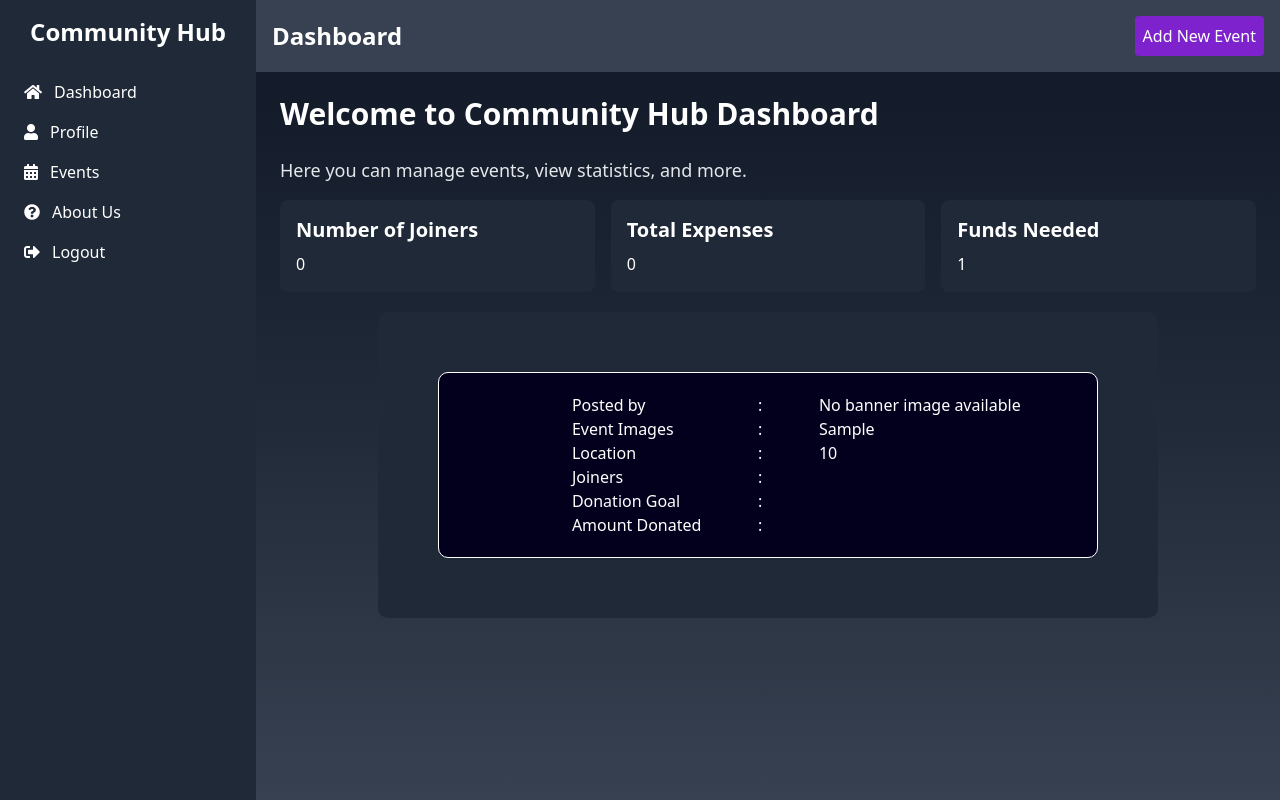
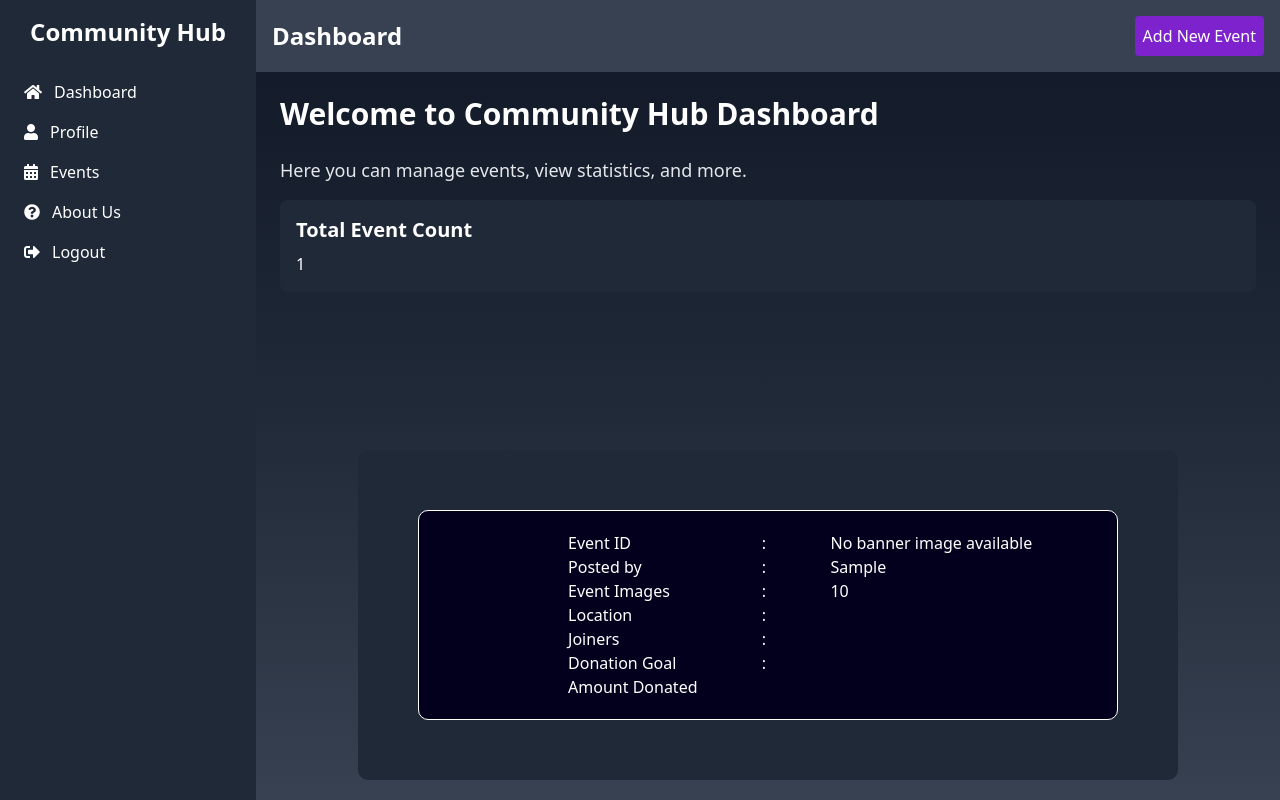
Before and after one commit to bcharles4/secret, a PHP site: page /dashboard.php in a window 1280 px wide. Run offline with PHP 8.4, Linux system fonts and the light colour scheme; the visitor is signed in with stand-in values (Sample User, id 1); tables that the repository leaves empty or names only in its code hold one stand-in row (values such as "Sample post"); data that the repository does not hold is empty; some libraries are stand-ins or nearby versions.

Commit message:
Add files via upload

```diff
--- a/dashboard.php
+++ b/dashboard.php
@@ -65,17 +65,8 @@
         <div id="content-container" class="p-6 flex-1 overflow-y-auto">
             <h2 class="text-3xl font-bold text-white mb-6">Welcome to Community Hub Dashboard</h2>
             <p class="text-lg text-gray-200 mb-4">Here you can manage events, view statistics, and more.</p>
-            <div class="grid grid-cols-1 md:grid-cols-3 gap-4">
                 <div class="bg-gray-800 p-4 rounded-lg text-white">
-                    <h4 class="text-xl font-bold mb-2">Number of Joiners</h4>
-                    <p>0</p>
-                </div>
-                <div class="bg-gray-800 p-4 rounded-lg text-white">
-                    <h4 class="text-xl font-bold mb-2">Total Expenses</h4>
-                    <p>0</p>
-                </div>
-                <div class="bg-gray-800 p-4 rounded-lg text-white">
-                    <h4 class="text-xl font-bold mb-2">Funds Needed</h4>
+                    <h4 class="text-xl font-bold mb-2">Total Event Count</h4>
                     <p><?php echo $totalevents ?></p>
                 </div>
             </div>
@@ -85,44 +76,48 @@
             <?php
     $hasresult1 = $result1 && $result1->num_rows > 0;
     while ($row = $result1->fetch_assoc()) {
-                        echo '<div class="dash-details">';
-                        echo '<h1>' . $row["Event_Name"] . '</h1>';
-                        echo '<div class="details-dash">';
-                        echo '<p>Posted by</p>';
-                        echo '<p>Event Images</p>';
-                        echo '<p>Location</p>';
-                        echo '<p>Joiners </p>';
-                        echo '<p>Donation Goal </p>';
-                        echo '<p>Amount Donated </p>';
-                        echo '</div>';
-
-                        echo '<div class="class">';
-                            echo '<p>:</p>';
-                            echo '<p>:</p>';
-                            echo '<p>:</p>';
-                            echo '<p>:</p>';
-                            echo '<p>:</p>';
-                            echo '<p>:</p>';
-                        echo '</div>';
-
-
-                        echo '<div class="details-dash">';
-                        echo '<p>' . $row["Username"] . '</p>';
+        echo '<div class="dash-details"
+                    data-username="' . $row["Username"] . '"
+                    data-location="' . $row["Location"] . '"
+                    data-joiners="' . $row["joiners"] . '"
+                    data-donation-goal="' . $row["Donation_Goal"] . '"
+                    data-total-donation="' . $row["Total_Donation"] . '"
+                    data-banner-image="' . $row["Banner_Image"] . '">
+                <h1>' . $row["Event_Name"] . '</h1>
+                <div class="details-dash">
+                    <p>Event ID</p>
+                    <p>Posted by</p>
+                    <p>Event Images</p>
+                    <p>Location</p>
+                    <p>Joiners</p>
+                    <p>Donation Goal</p>
+                    <p>Amount Donated</p>
+                </div>
+                <div class="class">
+                    <p>:</p>
+                    <p>:</p>
+                    <p>:</p>
+                    <p>:</p>
+                    <p>:</p>
+                    <p>:</p>
+                </div>
+                <div class="details-dash">
+                    <p>' . $row["Event_ID"] . '</p>
+                    <p>' . $row["Username"] . '</p>';
                     $banner_image_path = $row["Banner_Image"];
                     if ($banner_image_path) {
                         echo '<img id="img-expand" src="' . $banner_image_path . '" alt="Event Banner" style="width: 50px; cursor: pointer;" />';
                     } else {
                         echo '<p>No banner image available</p>';
                     }
-                        echo '<p>' . $row["Location"] . '</p>';
-                        echo '<p>' . $row["joiners"] . '</p>';
-                        echo '<p>' . $row["Donation_Goal"] . '</p>';
-                        echo '<p>' . $row["Total_Donation"] . '</p>';
-                        echo '</div>';
-                        echo '</div>';
+                    echo '<p>' . $row["Location"] . '</p>
+                    <p>' . $row["joiners"] . '</p>
+                    <p>' . $row["Donation_Goal"] . '</p>
+                    <p>' . $row["Total_Donation"] . '</p>
+                </div>
+            </div>';
     }
 ?>
-
 
 
 
@@ -146,7 +141,12 @@
             </div>
 
             <div class="flex justify-between mt-6">
-                <button id="join-button" class="bg-gray-800 text-white p-2 rounded w-1/2 mr-2 font-bold">Join</button>
+            <button name="join" id="join-button" class="bg-gray-800 text-white p-2 rounded w-1/2 mr-2 font-bold"
+    data-event-id="<?php echo $row['Event_ID']; ?>"
+    onclick="window.location.href = 'joinevent.php?User_ID=<?php echo $_SESSION['User_ID']; ?>&Event_ID=' + this.getAttribute('data-event-id');">
+    Join
+</button>
+
                 <button id="donate-button" class="bg-blue-600 text-white p-2 rounded w-1/2 ml-2 font-bold">Donate via GCash</button>
             </div>
         </div>
@@ -166,15 +166,16 @@
         <div class="bg-white p-8 rounded-lg shadow-lg w-full max-w-lg relative">
             <button id="close-add-event-modal" class="absolute top-2 right-2 text-gray-700 text-2xl">&times;</button>
             <h2 class="text-2xl font-bold mb-4">Add New Event</h2>
-            <form id="add-event-form">
-                <input type="text" id="event-name" placeholder="Event Name" class="w-full p-2 mb-4 border rounded" required />
-                <input type="text" id="event-location" placeholder="Location" class="w-full p-2 mb-4 border rounded" required />
-                <input type="text" id="event-phone" placeholder="Phone Number" class="w-full p-2 mb-4 border rounded" required />
-                <input type="file" id="event-file" name="file">
-                <input type="date" id="event-date" class="w-full p-2 mb-4 border rounded" required />
-                <input type="number" id="event-expenses" placeholder="Expenses" class="w-full p-2 mb-4 border rounded" required />
-                <input type="number" id="funds-needed" placeholder="Donation Goal" class="w-full p-2 mb-4 border rounded" required />
-                <button type="submit" class="w-full p-3 bg-purple-700 text-white font-bold rounded">Add Event</button>
+            <form id="add-event-form" method="POST" action="createevents.php" enctype="multipart/form-data">
+            <input type="hidden" name="User_ID" value="<?php echo $_SESSION['User_ID']; ?>">
+                <input type="text" name="event-name" id="event-name" placeholder="Event Name" class="w-full p-2 mb-4 border rounded" required />
+                <input type="text" name="event-location" id="event-location" placeholder="Location" class="w-full p-2 mb-4 border rounded" required />
+                <input type="text" name="event-phone" id="event-phone" placeholder="Phone Number" class="w-full p-2 mb-4 border rounded" required />
+                <input type="date" name="event-date" id="event-date" class="w-full p-2 mb-4 border rounded" required />
+                <input type="number" name="event-expenses" id="event-expenses" placeholder="Expenses" class="w-full p-2 mb-4 border rounded" required />
+                <input type="number" name="funds-needed" id="funds-needed" placeholder="Donation Goal" class="w-full p-2 mb-4 border rounded" required />
+                <input type="file" name="image" id="image">
+                <button type="submit" name="createevent" class="w-full p-3 bg-purple-700 text-white font-bold rounded">Add Event</button>
             </form>
         </div>
     </div>
--- a/index.js
+++ b/index.js
@@ -88,18 +88,33 @@ document.addEventListener("DOMContentLoaded", () => {
         popupModal.style.display = 'none';
     });
 
-    // Open details modal when clicking on the dash-details
-    document.querySelector('.dash-details').addEventListener('click', () => {
-        detailsModal.classList.remove('hidden');
-        detailsModal.style.display = 'flex';
-        // Populate dynamic content
-        document.getElementById('modal-details-content').innerHTML = `
-            <p><strong>Posted by:</strong> Jonas Mecayer</p>
-            <p><strong>Location:</strong> Brgy. 1, San Jose, Antique</p>
-            <p><strong>Joiners:</strong> Yes</p>
-            <p><strong>Donation Goal:</strong> Yes</p>
-            <p><strong>Amount Donated:</strong> Yes</p>
-        `;
+    // Select all the event elements
+    const eventElements = document.querySelectorAll('.dash-details');
+
+    // Add an event listener to each event element
+    eventElements.forEach(eventElement => {
+        eventElement.addEventListener('click', () => {
+            // Open the details modal
+            detailsModal.classList.remove('hidden');
+            detailsModal.style.display = 'flex';
+
+            // Get the data from the clicked event element
+            const username = eventElement.getAttribute('data-username');
+            const location = eventElement.getAttribute('data-location');
+            const joiners = eventElement.getAttribute('data-joiners');
+            const donationGoal = eventElement.getAttribute('data-donation-goal');
+            const totalDonation = eventElement.getAttribute('data-total-donation');
+            const bannerImage = eventElement.getAttribute('data-banner-image');
+
+            // Populate the modal content dynamically
+            document.getElementById('modal-details-content').innerHTML = `
+                <p><strong>Posted by:</strong> ${username}</p>
+                <p><strong>Location:</strong> ${location}</p>
+                <p><strong>Joiners:</strong> ${joiners}</p>
+                <p><strong>Donation Goal:</strong> ${donationGoal}</p>
+                <p><strong>Amount Donated:</strong> ${totalDonation}</p>
+            `;
+        });
     });
 
     // Close the details modal when clicking the close button
```
Lines whose indentation alone changed are shown as unchanged.
